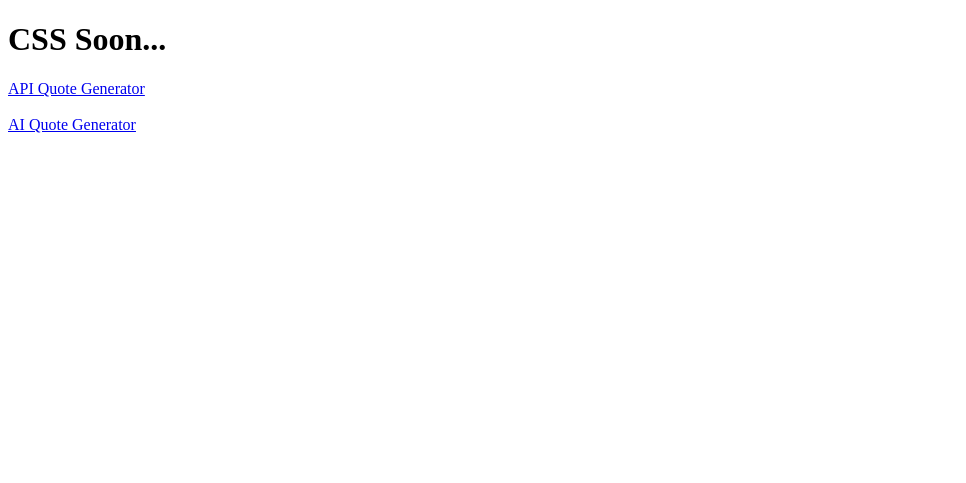
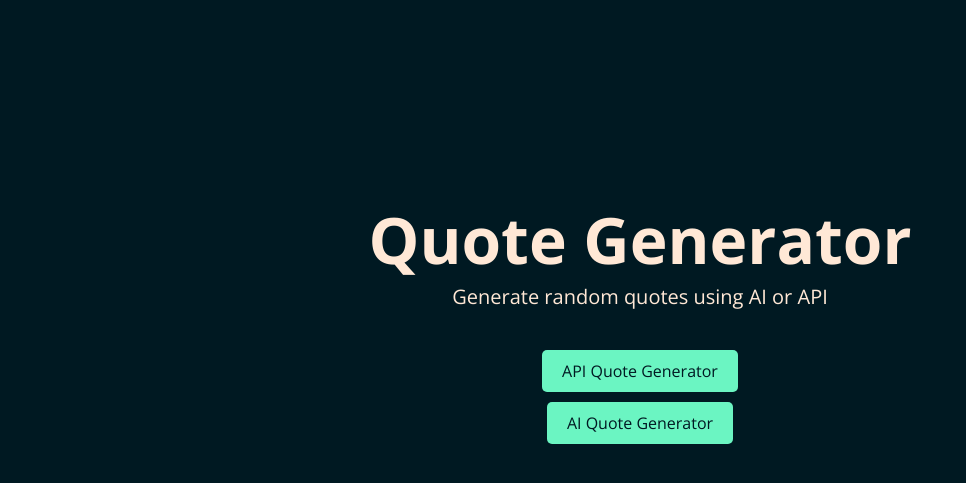
Before and after one commit to Mirko117/flask-quote-generator, a Flask app: page / in a window 1280 px wide. Shown: the top 483 px of the page, without its empty margins (0-966 px from the left). Run offline with Flask 3, Linux system fonts and the light colour scheme.

Commit message:
index css

```diff
--- a/static/css/index.css
+++ b/static/css/index.css
@@ -0,0 +1,36 @@
+body{
+    background-color: var(--c-dark);
+    color: var(--c-wheat-light);
+}
+
+h1{
+    font-size: 64px;
+}
+
+p{
+    font-size: 20px;
+    margin-bottom: 30px;
+}
+
+a{
+    text-decoration: none;
+    padding: 10px 20px;
+    margin-top: 10px;
+    color: var(--c-dark);
+    background-color: var(--c-green-light);
+    border-radius: 5px;
+    transition: all .3s;
+}
+
+a:hover{
+    transform: translateY(-2px);
+    opacity: 0.85;
+}
+
+.index-wrapper{
+    height: 80vh;
+    display: flex;
+    align-items: center;
+    justify-content: center;
+    flex-direction: column;
+}
--- a/static/css/main.css
+++ b/static/css/main.css
@@ -0,0 +1,21 @@
+:root{
+    --c-dark: #001922;
+    --c-wheat: #E4D2C3;
+    --c-wheat-light: #FFE8D6;
+    --c-green-light: #6BF5C2;
+}
+
+*{
+    margin: 0;
+    padding: 0;
+}
+
+body{
+    font-family: "Open Sans", sans-serif;
+}
+
+.container{
+    max-width: 1340px;
+    padding: 0 20px;
+    margin: 0 auto;
+}
--- a/templates/index.html
+++ b/templates/index.html
@@ -3,6 +3,11 @@
 <head>
     <meta charset="UTF-8">
     <meta name="viewport" content="width=device-width, initial-scale=1.0">
+
+    <!-- Open Sans Font -->
+    <link rel="preconnect" href="https://fonts.googleapis.com">
+    <link rel="preconnect" href="https://fonts.gstatic.com" crossorigin>
+    <link href="https://fonts.googleapis.com/css2?family=Open+Sans:ital,wght@0,300..800;1,300..800&display=swap" rel="stylesheet">
 
     <link rel="stylesheet" href="../static/css/main.css">
     <link rel="stylesheet" href="../static/css/index.css">
@@ -10,8 +15,10 @@
     <title>Quote Generator</title>
 </head>
 <body>
-    <h1>CSS Soon...</h1>
-    <a href="/api_quote">API Quote Generator</a>
-    <br><br>
-    <a href="/ai_quote">AI Quote Generator</a>
+    <div class="container index-wrapper">
+        <h1>Quote Generator</h1>
+        <p>Generate random quotes using AI or API</p>
+        <a href="/api_quote">API Quote Generator</a>
+        <a href="/ai_quote">AI Quote Generator</a>
+    </div>
 </html>
```
